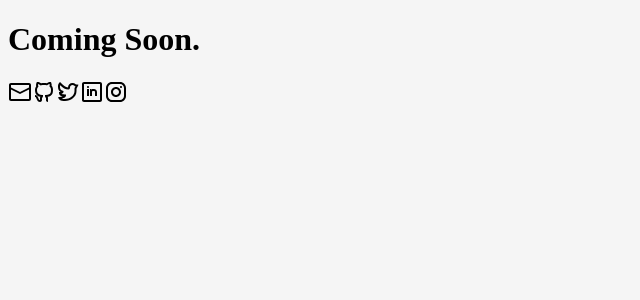
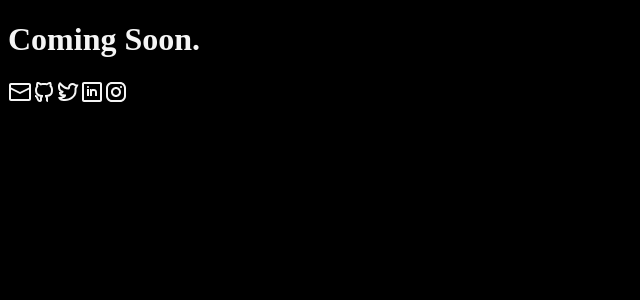
Before and after one commit to jletey/www, a Next.js app: page / in a window 1280 px wide. Shown: the top 300 px of the page, without its empty margins (0-640 px from the left). Built offline with nearby package versions, Linux system fonts and the light colour scheme; a web font is replaced by a local one.

Commit message:
refactor: Switch to dark mode

```diff
--- a/src/styles.css
+++ b/src/styles.css
@@ -7,19 +7,19 @@
 }
 
 ::selection {
-  background-color: var(--black);
-  color: var(--white);
+  background-color: var(--white);
+  color: var(--black);
 }
 
 html,
 body {
-  background-color: var(--white);
-  color: var(--black);
+  background-color: var(--black);
+  color: var(--white);
   font-family: "Jost";
 }
 
 a {
-  color: var(--black);
+  color: var(--white);
 }
 a:hover {
   color: var(--red);
```
